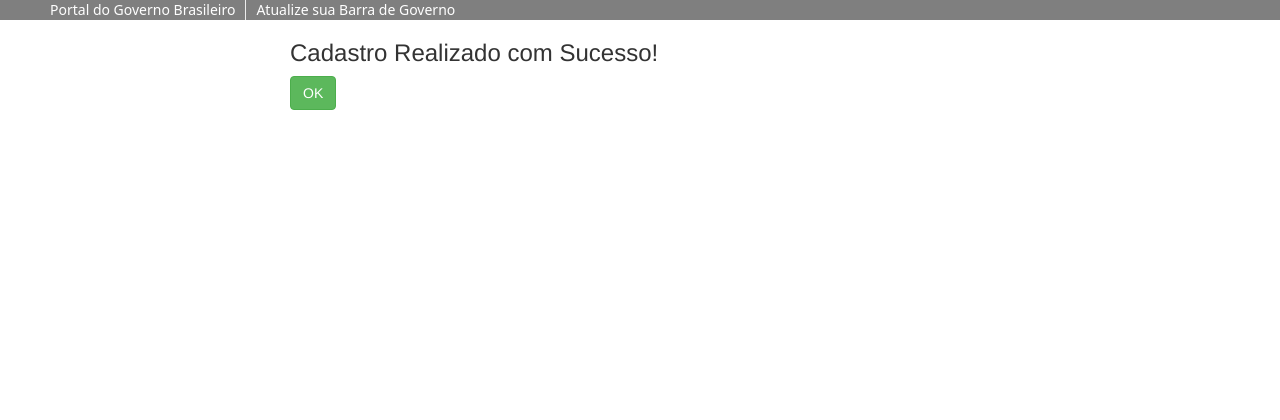
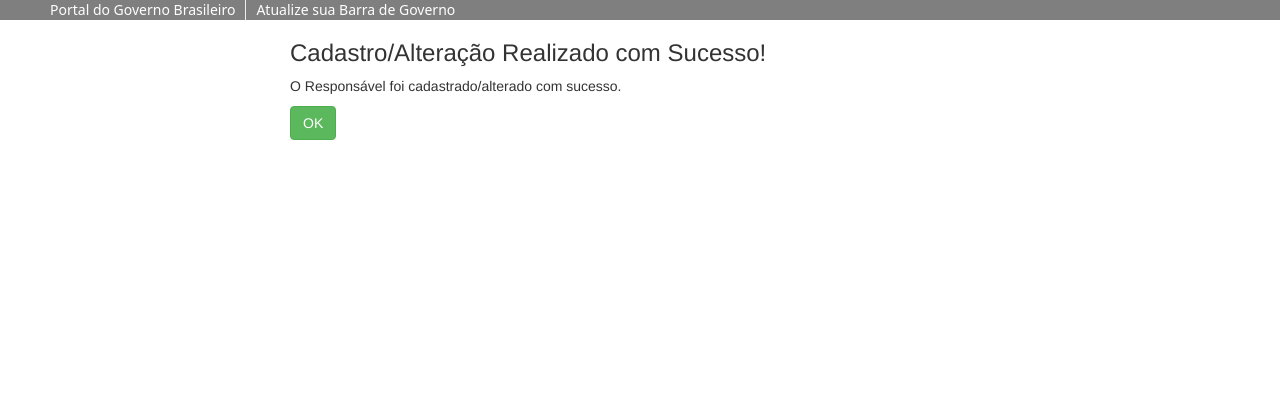
Before and after one commit to pollyyana/sistema-nacional-cultura, a Django app: template snc/templates/responsavel/mensagem_sucesso.html in a window 1280 px wide. Shown: the top 420 px of the page. Run offline with Django 3.2, Linux system fonts and the light colour scheme; the template is opened without the code that fills it, so the values that code supplies are empty; some libraries are stand-ins or nearby versions.

Commit message:
Ajustes nas telas de sucesso para as telas de alteração

```diff
--- a/adesao/views.py
+++ b/adesao/views.py
@@ -105,7 +105,7 @@ class AlterarMunicipio(UpdateView):
     form_class = CadastrarMunicipioForm
     model = Municipio
     template_name = 'prefeitura/cadastrar_prefeitura.html'
-    success_url = reverse_lazy('adesao:home')
+    success_url = reverse_lazy('adesao:sucesso_municipio')
 
     def dispatch(self, *args, **kwargs):
         municipio = self.request.user.usuario.municipio.pk
@@ -167,7 +167,7 @@ class AlterarSecretario(UpdateView):
         form_class = CadastrarSecretarioForm
         model = Secretario
         template_name = 'secretario/cadastrar_secretario.html'
-        success_url = reverse_lazy('adesao:home')
+        success_url = reverse_lazy('adesao:sucesso_secretario')
 
 
 class MinutaAcordo(PDFTemplateView):
--- a/snc/templates/prefeitura/mensagem_sucesso_prefeitura.html
+++ b/snc/templates/prefeitura/mensagem_sucesso_prefeitura.html
@@ -1,8 +1,8 @@
 {% extends "base.html" %}
 
 {% block content %}
-<h3>Cadastro Realizado com Sucesso!</h3>
-<p>O ente Federado foi cadastrado com sucesso.</p>
+<h3>Cadastro/Alteração Realizado com Sucesso!</h3>
+<p>O Ente Federado foi cadastrado/alterado com sucesso.</p>
 <a class="btn btn-success" href="{% url 'adesao:secretario' %}">Proximo</a>
 <a class="btn btn-success" href="{% url 'adesao:home' %}">Inicial</a>
 {% endblock content %}
--- a/snc/templates/responsavel/mensagem_sucesso.html
+++ b/snc/templates/responsavel/mensagem_sucesso.html
@@ -1,6 +1,7 @@
 {% extends "base.html" %}
 
 {% block content %}
-<h3>Cadastro Realizado com Sucesso!</h3>
+<h3>Cadastro/Alteração Realizado com Sucesso!</h3>
+<p>O Responsável foi cadastrado/alterado com sucesso.</p>
 <a class="btn btn-success" href="{% url 'adesao:index' %}">OK</a>
 {% endblock content %}
--- a/snc/templates/secretario/mensagem_sucesso_secretario.html
+++ b/snc/templates/secretario/mensagem_sucesso_secretario.html
@@ -1,8 +1,8 @@
 {% extends "base.html" %}
 
 {% block content %}
-<h3>Cadastro Realizado com Sucesso!</h3>
-<p>O Secretário foi cadastrado com sucesso.</p>
+<h3>Cadastro/Alteração Realizado com Sucesso!</h3>
+<p>O Secretário foi cadastrado/alterado com sucesso.</p>
 <a class="btn btn-success" href="{% url 'adesao:responsavel' %}">Proximo</a>
 <a class="btn btn-success" href="{% url 'adesao:home' %}">Inicial</a>
 {% endblock content %}
```
